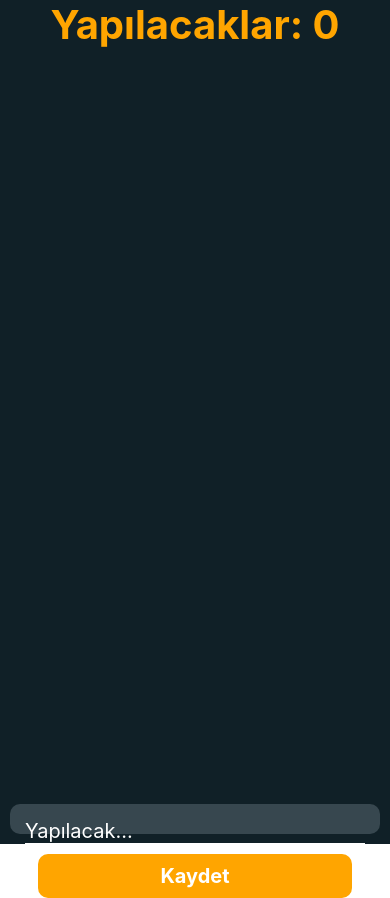
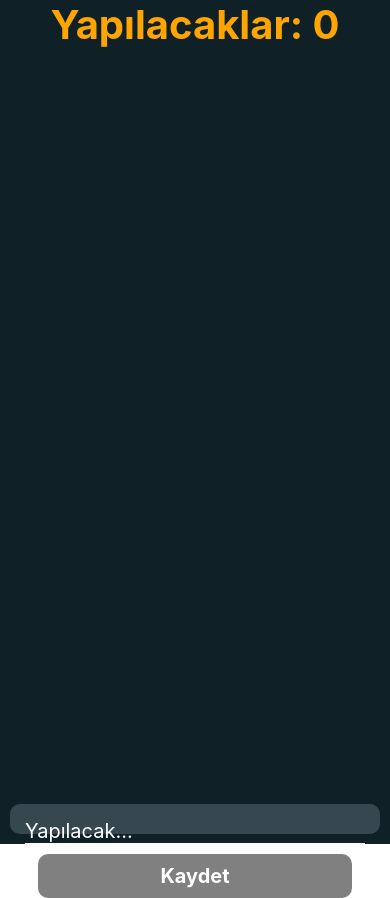
Before and after one commit to omer-ayhan/TodoApp-Patika, a React Native app: screen / in a window 390 px wide. Built offline with nearby package versions, Linux system fonts and the light colour scheme.

Commit message:
feat(functionality): :art: disable button if input text is empty

```diff
--- a/src/components/AddTodo/AddTodo.js
+++ b/src/components/AddTodo/AddTodo.js
@@ -26,7 +26,10 @@ const AddTodo = ({ setToDo, toDo }) => {
         value={inputText}
         onChangeText={setInputText}
       />
-      <TouchableOpacity style={styles.button} onPress={handleTodo}>
+      <TouchableOpacity
+        style={[styles.button, !inputText && { backgroundColor: "#808080" }]}
+        onPress={handleTodo}
+        disabled={!inputText}>
         <Text style={styles.buttonText}>Kaydet</Text>
       </TouchableOpacity>
     </View>
```
